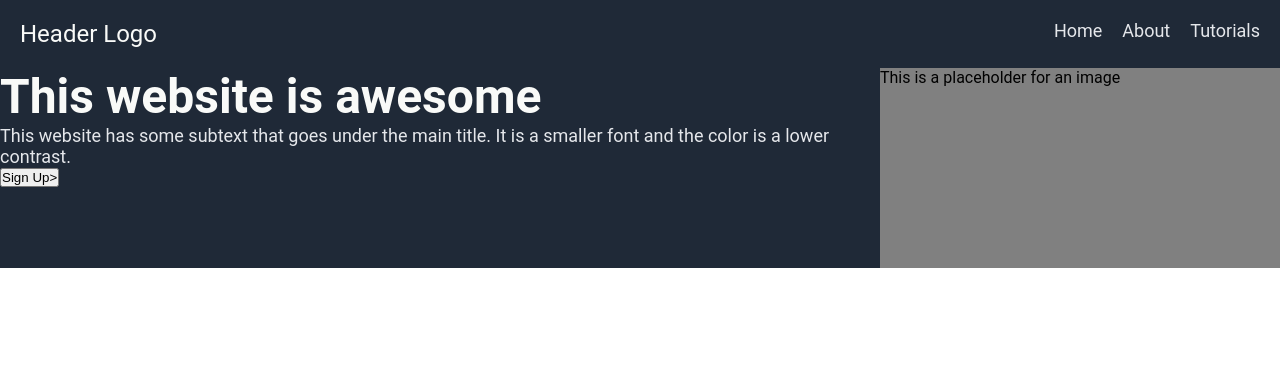
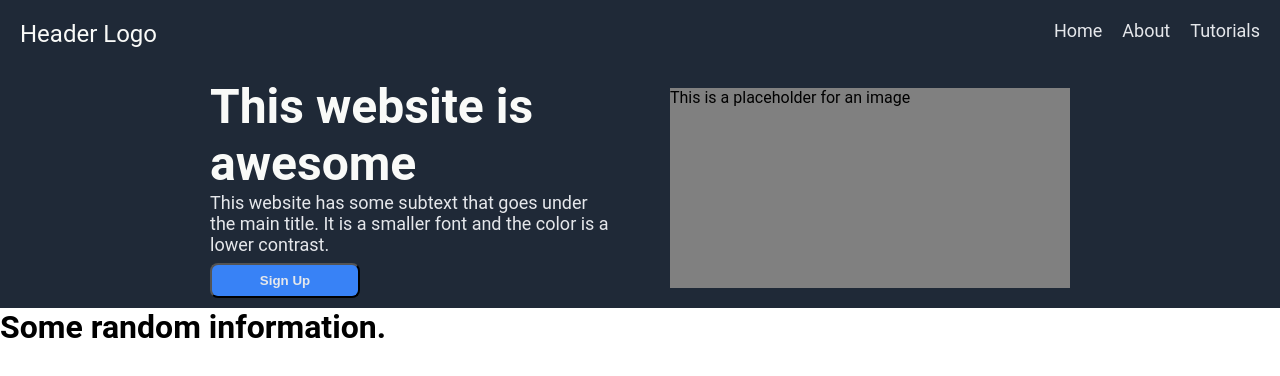
Before and after one commit to Harper-n90/landing-page, a plain HTML site: page index.html in a window 1280 px wide. Drawn offline with Linux system fonts and the light colour scheme.

Commit message:
Complete header and hero

```diff
--- a/index.html
+++ b/index.html
@@ -28,11 +28,15 @@
         <p>This website has some subtext that goes under the main
           title. It is a smaller font and the color is a lower contrast.
         </p>
-        <button>Sign Up></button>
+        <button>Sign Up</button>
       </div>
       <div class="hero-right">
         <div class="placeholder">This is a placeholder for an image</div>
       </div>
     </div>
+
+    <div class="body-container">
+      <h1>Some random information.</h1>
+    </div>
   </body>
 </html>
--- a/style.css
+++ b/style.css
@@ -40,6 +40,10 @@ body {
 
 .hero-container {
     display: flex;
+    justify-content: center;
+    align-items: center;
+    gap: 60px;
+    padding: 10px;
     background-color: #1f2937;
 }
 
@@ -59,3 +63,20 @@ body {
     width: 400px;
     height: 200px;
 }
+
+.hero-left {
+    display: flex;
+    flex-direction: column;
+    flex-wrap: wrap;
+    width: 400px;
+}
+
+.hero-left button {
+    width: 150px;
+    background-color: #3882f6;
+    border-radius: 8px;
+    padding: 8px;
+    color: #e5e7eb;
+    font-weight: bold;
+    margin-top: 8px;
+}
```
